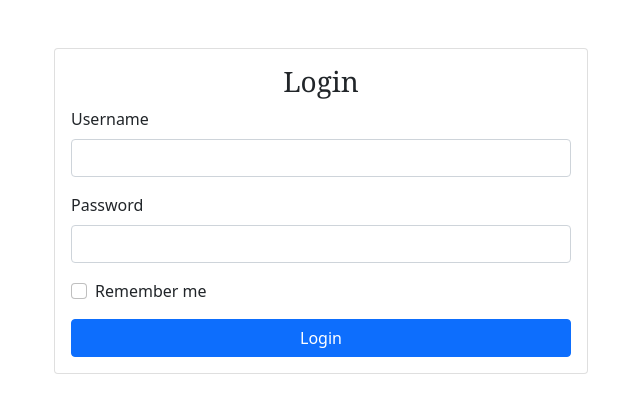
After one commit to YevheniyEvt/Notebook, a Django app: page /accounts/login/ in a window 1280 px wide. The commit adds this page. Shown: the top 413 px of the page, without its empty margins (319-959 px from the left). Run offline with Django 5.2, Linux system fonts and the light colour scheme; some libraries are stand-ins or nearby versions.

Commit message:
feat(authorization): Add allauth. Add login and logout

```diff
--- a/daybook/templates/daybook/entries_list.html
+++ b/daybook/templates/daybook/entries_list.html
@@ -1,4 +1,4 @@
-{% extends 'base.htm' %}
+{% extends 'base.html' %}
 {% load partials %}
 
 {% block header %}
--- a/notebook/urls.py
+++ b/notebook/urls.py
@@ -23,6 +23,7 @@ from django.views.generic import RedirectView
 urlpatterns = [
     path('', RedirectView.as_view(url=reverse_lazy('tasks:task_list')), name='index'),
     path("admin/", admin.site.urls),
+    path('accounts/', include('allauth.urls')),
     path("tasks/", include("tasks.urls", namespace="tasks")),
     path("daybook/", include("daybook.urls", namespace="daybook")),
 ]
--- a/pyproject.toml
+++ b/pyproject.toml
@@ -7,6 +7,7 @@ requires-python = ">=3.13"
 dependencies = [
     "crispy-bootstrap5>=2025.6",
     "django>=6.0",
+    "django-allauth>=65.13.1",
     "django-crispy-forms>=2.5",
     "django-extensions>=4.1",
     "django-filter>=25.2",
--- a/tasks/templates/tasks/partials/create_task_modal.html
+++ b/tasks/templates/tasks/partials/create_task_modal.html
@@ -5,7 +5,7 @@
     <h1 class="modal-title fs-5" id="createTaskModalLabel">New task</h1>
     <button type="button" class="btn-close" data-bs-dismiss="modal" aria-label="Close"></button>
   </div>
-  <div class="modal-body" _="on htmx:afterSwap call flatpickr('.date-picker')">
+  <div class="modal-body">
     {% crispy form %}
   </div>
   <div class="modal-footer">
--- a/tasks/templates/tasks/task_list.html
+++ b/tasks/templates/tasks/task_list.html
@@ -1,4 +1,4 @@
-{% extends 'base.htm' %}
+{% extends 'base.html' %}
 {% load django_tables2 partials static %}
 
 {% block css %}
--- /dev/null
+++ b/templates/account/login.html
@@ -0,0 +1,57 @@
+{% extends 'base.html' %}
+{% load static %}
+
+{% block css %}
+<link rel="stylesheet" href="{% static 'css/login_page.css' %}">
+{% endblock %}
+
+{% block navbar %}
+{% endblock navbar %}
+{% block content %}
+<div class="container">
+    <div class="row justify-content-center mt-5">
+        <div class="col-md-6">
+            <div class="card">
+                <div class="card-body">
+                    <h3 class="card-title text-center">Login</h3>
+{#                    <div class="d-grid gap-2 mb-3">#}
+{#                        <a href="#" class="btn btn-social btn-google">#}
+{#                            <i class="bi bi-google me-2"></i> Sign in with Google#}
+{#                        </a>#}
+{#                        <a href="#" class="btn btn-social btn-facebook">#}
+{#                            <i class="bi bi-facebook me-2"></i> Sign in with Facebook#}
+{#                        </a>#}
+{#                        <a href="#" class="btn btn-social btn-twitter">#}
+{#                            <i class="bi bi-twitter me-2"></i> Sign in with Twitter#}
+{#                        </a>#}
+{#                    </div>#}
+{#                    <p class="divider-text">#}
+{#                        <span class="bg-light">OR</span>#}
+{#                    </p>#}
+                    <form action="{% url 'account_login' %}" method="post">
+                        {% csrf_token %}
+                        <div class="mb-3">
+                            <label for="id_login" class="form-label">Username</label>
+                            <input type="text" class="form-control" id="id_login" name="login" required>
+                        </div>
+                        <div class="mb-3">
+                            <label for="id_password" class="form-label">Password</label>
+                            <input type="password" name="password" class="form-control" id="id_password" required>
+                        </div>
+                        <div class="mb-3 form-check">
+                            <input type="checkbox" class="form-check-input" id="rememberMe">
+                            <label class="form-check-label" for="rememberMe">Remember me</label>
+                        </div>
+                        <div class="d-grid">
+                            <button type="submit" class="btn btn-primary">Login</button>
+                        </div>
+                    </form>
+{#                    <div class="text-center mt-3">#}
+{#                        <a href="#" class="text-decoration-none">Forgot password?</a>#}
+{#                    </div>#}
+                </div>
+            </div>
+        </div>
+    </div>
+</div>
+{% endblock %}
--- a/templates/base.htm
+++ b/templates/base.html
@@ -28,17 +28,20 @@
 <body hx-headers='{"x-csrftoken": "{{ csrf_token }}"}'>
 
     {% include 'partials/svgs.html' %}
-
+    {% block navbar %}
     <header class="sticky-top bg-white" >
-        {% include 'navbar.html' %}
+        {% include 'header.html' %}
         {% block header %}
         {% endblock header %}
     </header>
+    {% endblock navbar %}
 
     <main class="container">
         {% block content %}
         {% endblock content %}
     </main>
+
+    {% include 'partials/modals.html' %}
 
     <script src="https://cdn.jsdelivr.net/npm/@tabler/core@1.4.0/dist/js/tabler.min.js"></script>
     <script src="https://cdn.jsdelivr.net/npm/bootstrap@5.0.2/dist/js/bootstrap.bundle.min.js" integrity="sha384-MrcW6ZMFYlzcLA8Nl+NtUVF0sA7MsXsP1UyJoMp4YLEuNSfAP+JcXn/tWtIaxVXM" crossorigin="anonymous"></script>
--- /dev/null
+++ b/templates/partials/modals.html
@@ -0,0 +1,9 @@
+
+<!-- Modals -->
+<div class="modal fade" id="logoutModal" tabindex="-1" aria-labelledby="logoutModalLabel" aria-hidden="true"
+     _="on closeModal send click to .btn-close"
+>
+  <div class="modal-dialog modal-dialog-centered" id="logoutModalDialog">
+    <!-- HTMX will inject content here -->
+  </div>
+</div>
--- a/templates/partials/svgs.html
+++ b/templates/partials/svgs.html
@@ -48,4 +48,5 @@
       d="M1 2.5A1.5 1.5 0 0 1 2.5 1h3A1.5 1.5 0 0 1 7 2.5v3A1.5 1.5 0 0 1 5.5 7h-3A1.5 1.5 0 0 1 1 5.5v-3zM2.5 2a.5.5 0 0 0-.5.5v3a.5.5 0 0 0 .5.5h3a.5.5 0 0 0 .5-.5v-3a.5.5 0 0 0-.5-.5h-3zm6.5.5A1.5 1.5 0 0 1 10.5 1h3A1.5 1.5 0 0 1 15 2.5v3A1.5 1.5 0 0 1 13.5 7h-3A1.5 1.5 0 0 1 9 5.5v-3zm1.5-.5a.5.5 0 0 0-.5.5v3a.5.5 0 0 0 .5.5h3a.5.5 0 0 0 .5-.5v-3a.5.5 0 0 0-.5-.5h-3zM1 10.5A1.5 1.5 0 0 1 2.5 9h3A1.5 1.5 0 0 1 7 10.5v3A1.5 1.5 0 0 1 5.5 15h-3A1.5 1.5 0 0 1 1 13.5v-3zm1.5-.5a.5.5 0 0 0-.5.5v3a.5.5 0 0 0 .5.5h3a.5.5 0 0 0 .5-.5v-3a.5.5 0 0 0-.5-.5h-3zm6.5.5A1.5 1.5 0 0 1 10.5 9h3a1.5 1.5 0 0 1 1.5 1.5v3a1.5 1.5 0 0 1-1.5 1.5h-3A1.5 1.5 0 0 1 9 13.5v-3zm1.5-.5a.5.5 0 0 0-.5.5v3a.5.5 0 0 0 .5.5h3a.5.5 0 0 0 .5-.5v-3a.5.5 0 0 0-.5-.5h-3z"
     ></path>
   </symbol>
+    <svg id="logout" xmlns="http://www.w3.org/2000/svg" width="24" height="24" viewBox="0 0 24 24" fill="none" stroke="currentColor" stroke-width="2" stroke-linecap="round" stroke-linejoin="round" class="icon icon-tabler icons-tabler-outline icon-tabler-logout"><path stroke="none" d="M0 0h24v24H0z" fill="none"/><path d="M14 8v-2a2 2 0 0 0 -2 -2h-7a2 2 0 0 0 -2 2v12a2 2 0 0 0 2 2h7a2 2 0 0 0 2 -2v-2" /><path d="M9 12h12l-3 -3" /><path d="M18 15l3 -3" /></svg>
 </svg>
```
Also changed, not shown: daybook/views.py (+6 -5 lines), notebook/settings.py (+15 -0 lines), static/css/login_page.css (added, +30 -0 lines), tasks/views/task.py (+7 -7 lines), templates/account/logout.html (added, +21 -0 lines), templates/header.html (renamed from templates/navbar.html, +19 -0 lines), 1 other file.
